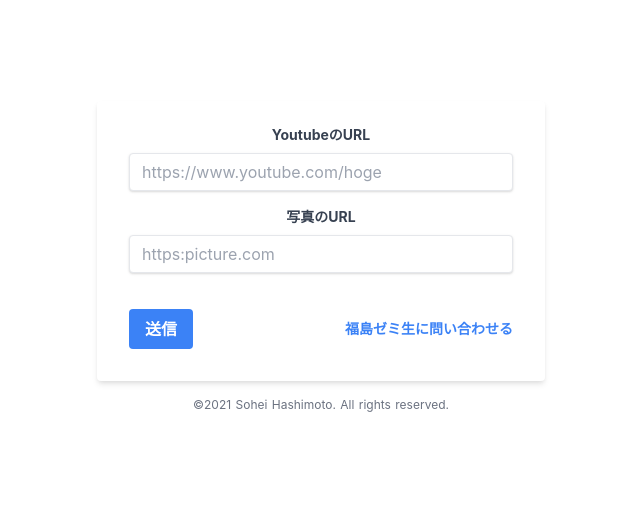
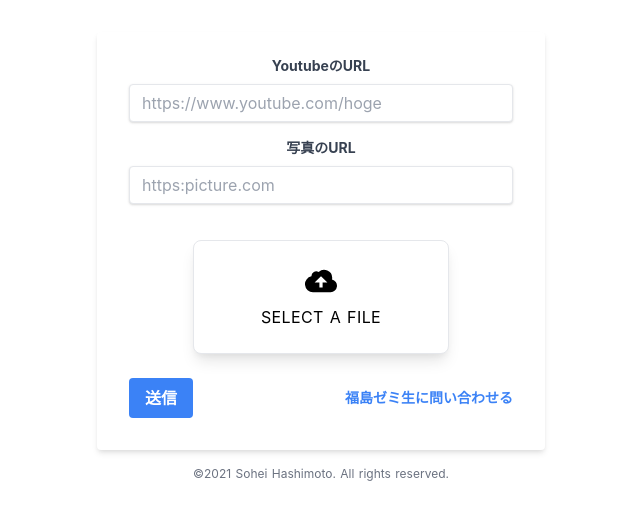
Before and after one commit to sohey-dr/Fukusima_zemi, a Nuxt app: page / in a window 1280 px wide. Shown: the part 143-662 px from the top of the page, without its empty margins (319-959 px from the left). Built offline with nearby package versions, Linux system fonts and the light colour scheme.

Commit message:
Add UploadInput

```diff
--- a/components/Form.vue
+++ b/components/Form.vue
@@ -55,6 +55,9 @@
             placeholder="https:picture.com"
           />
         </div>
+        <div class="mb-6">
+          <UploadInput />
+        </div>
         <div class="flex items-center justify-between">
           <button
             class="
--- /dev/null
+++ b/components/UploadInput.vue
@@ -0,0 +1,21 @@
+<template>
+  <div class="flex w-full items-center justify-center bg-grey-lighter">
+      <label class="w-64 flex flex-col items-center px-4 py-6 bg-white text-blue rounded-lg shadow-lg tracking-wide uppercase border border-blue cursor-pointer hover:bg-blue hover:text-white">
+          <svg class="w-8 h-8" fill="currentColor" xmlns="http://www.w3.org/2000/svg" viewBox="0 0 20 20">
+              <path d="M16.88 9.1A4 4 0 0 1 16 17H5a5 5 0 0 1-1-9.9V7a3 3 0 0 1 4.52-2.59A4.98 4.98 0 0 1 17 8c0 .38-.04.74-.12 1.1zM11 11h3l-4-4-4 4h3v3h2v-3z" />
+          </svg>
+          <span class="mt-2 text-base leading-normal">Select a file</span>
+          <input type='file' class="hidden" />
+      </label>
+  </div>
+</template>
+
+<style scoped>
+.hover\:bg-blue:hover {
+    background-color: #3490dc;
+}
+
+.hover\:bg-white:hover {
+    background-color: #fff;
+}
+</style>
```
